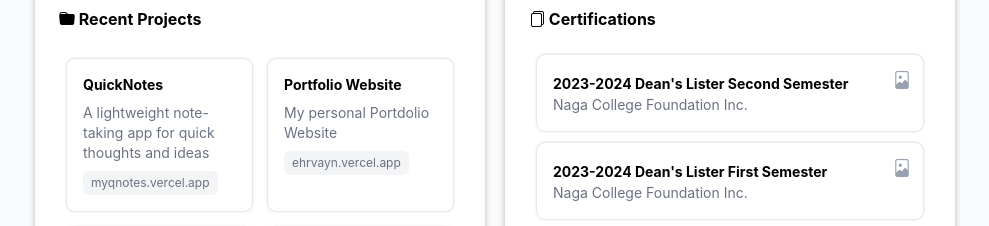
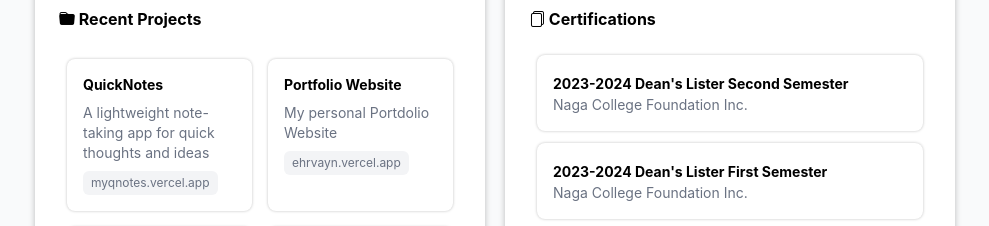
Before and after one commit to ehrvayn/Portfolio, a React (Vite) app: page / in a window 1280 px wide. Shown: the part 1041-1267 px from the top of the page, without its empty margins (145-1134 px from the left). Built offline with nearby package versions, Linux system fonts and the light colour scheme; no server answers; what groq-sdk would draw is missing.

Commit message:
Update Certifications.jsx

```diff
--- a/src/components/containers/Certifications.jsx
+++ b/src/components/containers/Certifications.jsx
@@ -48,7 +48,6 @@ function Certifications() {
                 title="View Certificate"
                 className="absolute top-3 right-3 text-gray-400 cursor-pointer text-lg"
               >
-                <i className="bi bi-file-image"></i>
               </button>
             )}
           </div>
```
